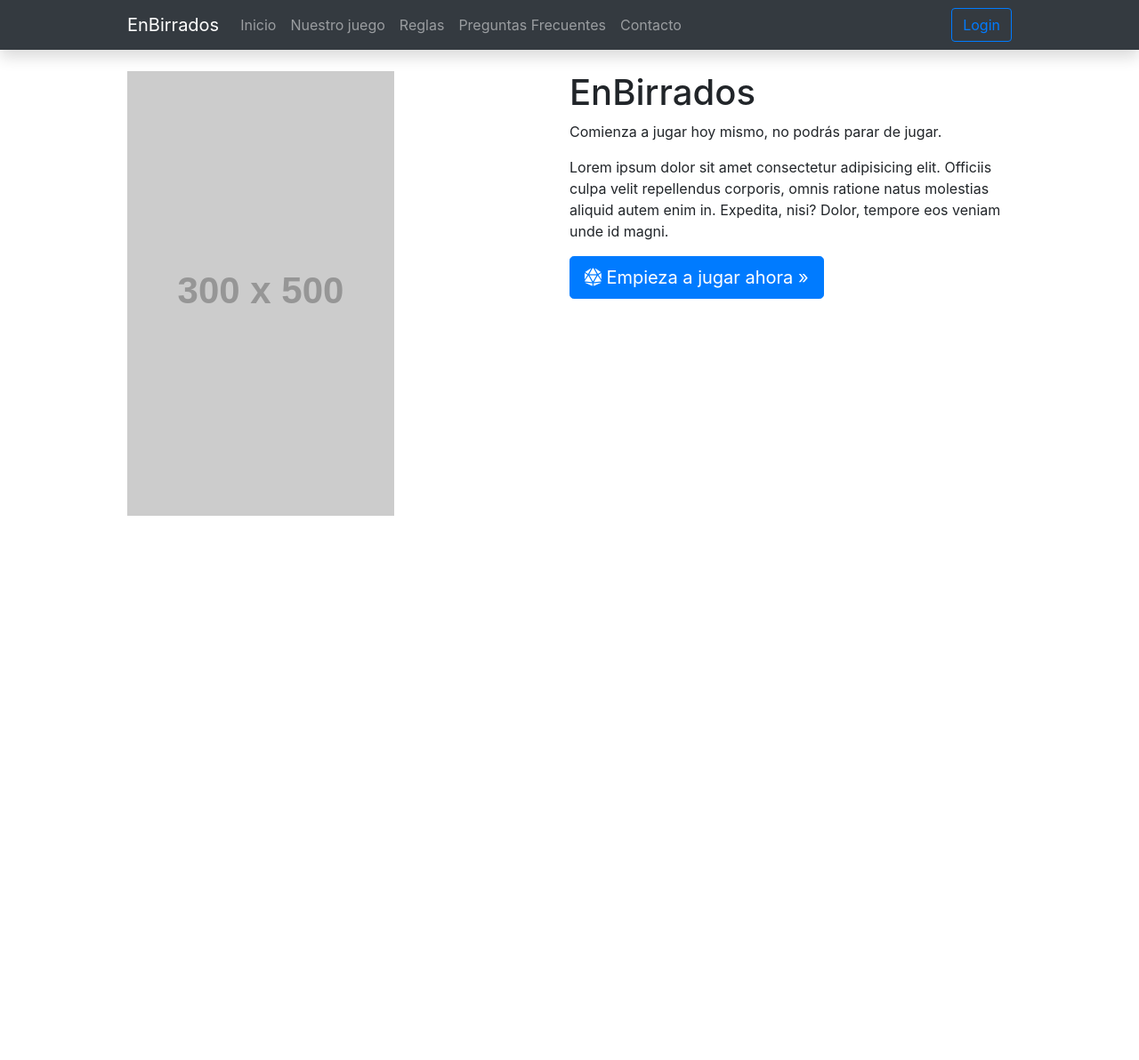
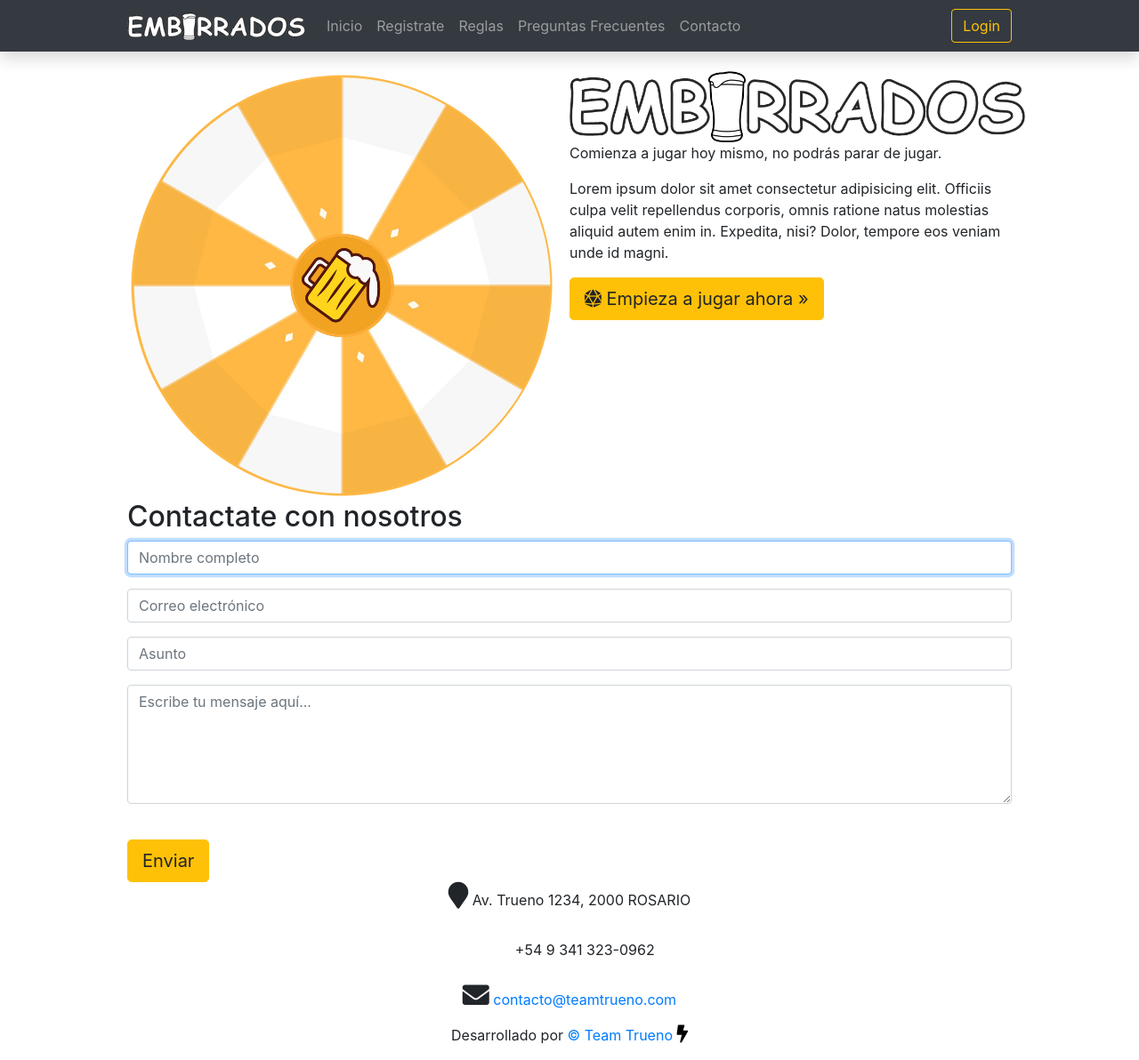
Before and after one commit to team-trueno/birra-matic, a PHP site: page / in a window 1280 px wide. Shown: the whole page at 89% size. Before the commit the page ends 580 px from the top, so only its background shows below. Run offline with PHP 8.4, Linux system fonts and the light colour scheme; grey boxes labelled with a size stand in for pictures from a placeholder-image service; some libraries are stand-ins or nearby versions.

Commit message:
Agrego Modal de Login, logo y colores amarillos en interfaz

```diff
--- a/index.php
+++ b/index.php
@@ -5,6 +5,7 @@
 
 <!DOCTYPE html>
 <html lang="es">
+
 <head>
   <!-- Required meta tags -->
   <meta charset="UTF-8">
@@ -18,8 +19,9 @@
   <!-- Custom CSS -->
   <link rel="stylesheet" href="css/styles.css">
 
-  <title>Document</title>
+  <title>Inicio</title>
 </head>
+
 <body>
 
   <!-- HEADER -->
@@ -32,48 +34,128 @@
             <span class="bar"></span> -->
         </div>
         <!-- Nuestro logo de marca -->
-          <!-- TODO: Anidar una imagen dentro -->
-          <a class="navbar-brand" href="#">EnBirrados</a>
+        <a class="navbar-brand" href="#"><img class="img-fluid" src="img/logo_embirrados_chico.png" alt="BirritApp"></a>
         <!-- Navbar plegable superior -->
         <div class="collapse navbar-collapse" id="navbarNav">
           <ul class="navbar-nav mr-auto">
-              <li class="nav-item link"><a class="nav-link" href="#">Inicio</a></li>
-              <li class="nav-item link"><a class="nav-link" href="#about">Nuestro juego</a></li>
-              <li class="nav-item link"><a class="nav-link" href="#">Reglas</a></li>
-              <li class="nav-item link"><a class="nav-link" href="#services">Preguntas Frecuentes</a></li>
-              <li class="nav-item link"><a class="nav-link" href="#">Contacto</a></li>
+            <li class="nav-item link"><a class="nav-link" href="#top">Inicio</a></li>
+            <li class="nav-item link"><a class="nav-link" href="#about">Registrate</a></li>
+            <li class="nav-item link"><a class="nav-link" href="#reglas">Reglas</a></li>
+            <li class="nav-item link"><a class="nav-link" href="#faq">Preguntas Frecuentes</a></li>
+            <li class="nav-item link"><a class="nav-link" href="#contacto">Contacto</a></li>
           </ul>
           <!-- Boton de Login -->
           <form class="form-inline">
-              <button class="btn btn-outline-primary" type="button">Login</button>
+            <button class="btn btn-outline-warning" type="button" data-toggle="modal" data-target="#modalLogin" data-whatever="@mdo">Login</button>
           </form>
         </div>
       </div>
     </nav>
   </header>
 
+  <!-- MODAL para Login -->
+  <!-- Referencia al boton Login -->
+  <div class="modal fade" id="modalLogin" tabindex="-1" role="dialog" aria-labelledby="modalLogin" aria-hidden="true">
+    <div class="modal-dialog" role="document">
+      <!-- Contenido del Modal -->
+      <div class="modal-content">
+        <!-- Header del Modal -->
+        <div class="modal-header">
+          <h5 class="modal-title" id="modalLogin">Iniciar Sesión</h5>
+          <button type="button" class="close" data-dismiss="modal" aria-label="Close">
+            <span aria-hidden="true">&times;</span>
+          </button>
+        </div>
+        <!-- Body del Modal donde colocamos el formulario -->
+        <div class="modal-body">
+          <form>
+            <div class="form-group">
+              <label for="recipient-name" class="col-form-label">E-mail:</label>
+              <input type="email" class="form-control" id="recipient-name">
+            </div>
+            <div class="form-group">
+              <label for="recipient-name" class="col-form-label">Contraseña:</label>
+              <input type="password" class="form-control" id="recipient-name">
+            </div>
+          </form>
+        </div>
+        <!-- Footer del Modal, contiene botones -->
+        <div class="modal-footer">
+          <button type="button" class="btn btn-warning">Iniciar Sesión</button>
+          <button type="button" class="btn btn-secondary" data-dismiss="modal">Cancelar</button>
+        </div>
+      </div>
+    </div>
+  </div>
+
   <!-- SECTION: TOP -->
   <section id="top" class="first">
     <div class="container">
       <div class="row">
         <div class="col">
-            <img class="img-fluid" src="https://via.placeholder.com/300x500.png" alt="BirritApp">
+          <img class="img-fluid" src="img/rueda_icono.png" alt="BirritApp">
         </div>
         <div class="col">
           <div class="row">
-              <h1>EnBirrados</h1>
+            <img class="img-fluid" src="img/logo_embirrados.png" alt="BirritApp">
             <p>Comienza a jugar hoy mismo, no podrás parar de jugar.</p>
             <p>Lorem ipsum dolor sit amet consectetur adipisicing elit. Officiis culpa velit repellendus corporis, omnis ratione natus molestias aliquid autem enim in. Expedita, nisi? Dolor, tempore eos veniam unde id magni.</p>
           </div>
           <div class="row">
-              <p><a class="btn btn-primary btn-lg" href="#" role="button"><i class="fas fa-dice-d20"></i> Empieza a jugar ahora &raquo;</a></p>
+            <p><a class="btn btn-warning btn-lg" href="#" role="button"><i class="fas fa-dice-d20"></i> Empieza a jugar ahora &raquo;</a></p>
           </div>
         </div>
       </div>
     </div>
   </section>
 
+  <!-- SECTION: CONTACTO -->
+  <section id="contacto" class="first">
+    <div class="container">
+      <h2>Contactate con nosotros</h2>
+      <form>
+        <label for="inputNombre" class="sr-only">Nombre</label>
+        <input type="text" id="inputEmail" class="form-control mb-3" placeholder="Nombre completo" required autofocus>
 
+        <label for="inputEmail" class="sr-only">Correo electrónico</label>
+        <input type="email" id="inputEmail" class="form-control mb-3" placeholder="Correo electrónico" required>
+
+        <label for="inputAsunto" class="sr-only">Asunto</label>
+        <input type="text" id="inputAsunto" class="form-control mb-3" placeholder="Asunto" required>
+
+        <label for="inputMensaje" class="sr-only">Mensaje</label>
+        <textarea name="mensaje" class="form-control mb-3" id="inputMensaje" cols="30" rows="5" placeholder="Escribe tu mensaje aquí..." required></textarea>
+
+        <br>
+        <button class="btn btn-warning btn-lg" type="submit">Enviar</button>
+
+      </form>
+      <div class="text-center">
+        <ul class="list-unstyled">
+          <li><i class="fa fa-map-marker" style="font-size:30px;"></i>
+            Av. Trueno 1234, 2000 ROSARIO
+          </li>
+          <br>
+          <li><i class="fa fa-whatsapp" style="font-size:30px;"></i>
+            +54 9 341 323-0962
+          </li>
+          <br>
+          <li><i class="fa fa-envelope" style="font-size:30px;"></i><a href="mailto:contacto@teamtrueno.com">
+              contacto@teamtrueno.com
+            </a>
+          </li>
+        </ul>
+      </div>
+  </section>
+
+  <!-- Footer -->
+  <footer>
+    <section id="contacto" class="first">
+      <div class="container text-center">
+        <p>Desarrollado por <a href="https://teamtrueno.com/">&copy; Team Trueno <i class="fa fa-bolt pr-10" style="font-size:20px;color:black;"></i></p>
+      </div>
+    </section>
+  </footer>
 
   <!-- Optional JavaScript -->
   <!-- jQuery first, then Popper.js, then Bootstrap JS -->
@@ -81,4 +163,5 @@
   <script src="https://cdnjs.cloudflare.com/ajax/libs/popper.js/1.14.7/umd/popper.min.js" integrity="sha384-UO2eT0CpHqdSJQ6hJty5KVphtPhzWj9WO1clHTMGa3JDZwrnQq4sF86dIHNDz0W1" crossorigin="anonymous"></script>
   <script src="https://stackpath.bootstrapcdn.com/bootstrap/4.3.1/js/bootstrap.min.js" integrity="sha384-JjSmVgyd0p3pXB1rRibZUAYoIIy6OrQ6VrjIEaFf/nJGzIxFDsf4x0xIM+B07jRM" crossorigin="anonymous"></script>
 </body>
+
 </html>
```
Lines whose indentation alone changed are shown as unchanged.
